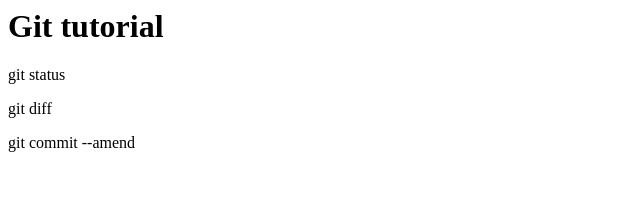
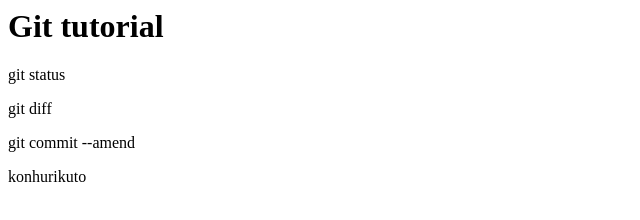
Before and after one commit to udemy-takahashi/git_tutorial, a plain HTML site: page index.html in a window 1280 px wide. Shown: the whole page, without its empty margins (0-640 px from the left). Drawn offline with Linux system fonts and the light colour scheme.

Commit message:
add konhurikuto

```diff
--- a/index.html
+++ b/index.html
@@ -2,3 +2,4 @@
 <p>git status</p>
 <p>git diff</p>
 <p>git commit --amend</p>
+<p>konhurikuto</p>
```
